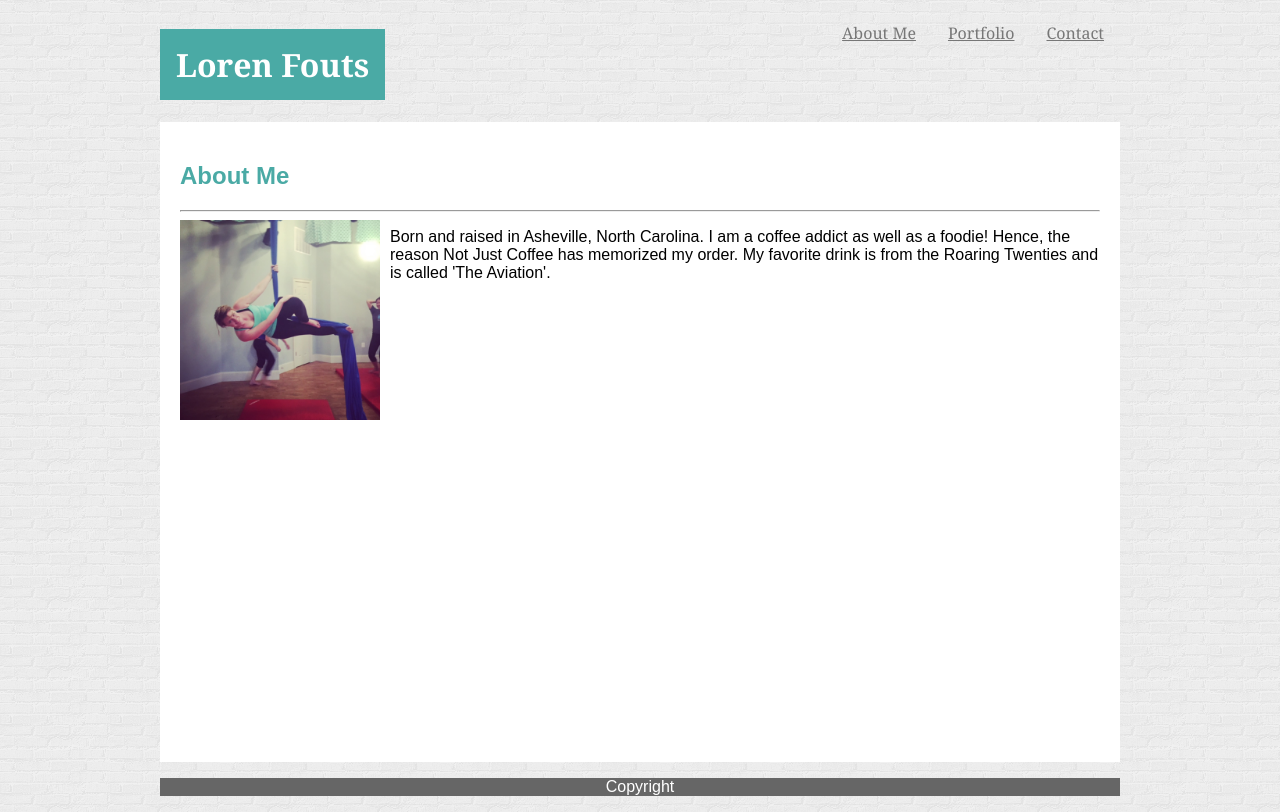
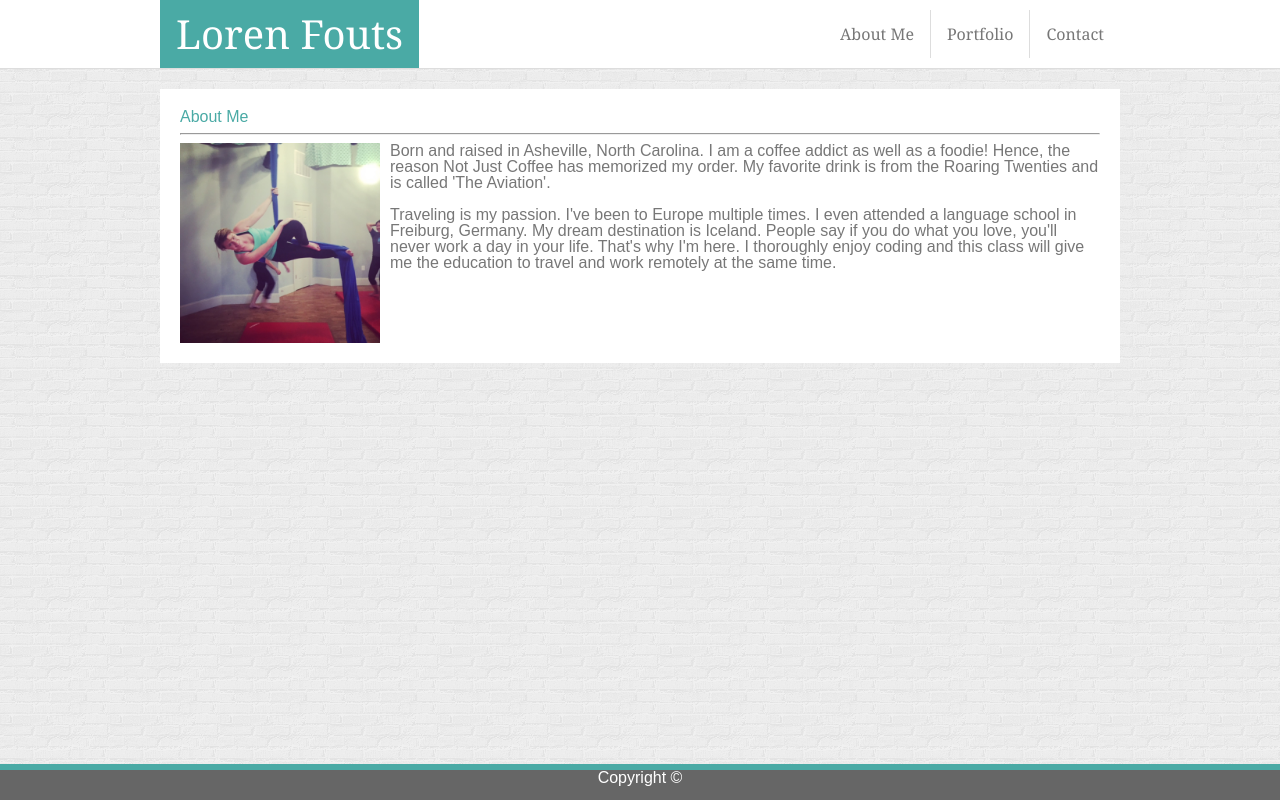
Before and after one commit to lfouts/Basic-Portfolio, a plain HTML site: page index.html in a window 1280 px wide. Drawn offline with Linux system fonts and the light colour scheme; a script that the page names is missing.

Commit message:
added spacing and footer

```diff
--- a/assets/css/reset.css
+++ b/assets/css/reset.css
@@ -0,0 +1,48 @@
+/* http://meyerweb.com/eric/tools/css/reset/
+   v2.0 | 20110126
+   License: none (public domain)
+*/
+
+html, body, div, span, applet, object, iframe,
+h1, h2, h3, h4, h5, h6, p, blockquote, pre,
+a, abbr, acronym, address, big, cite, code,
+del, dfn, em, img, ins, kbd, q, s, samp,
+small, strike, strong, sub, sup, tt, var,
+b, u, i, center,
+dl, dt, dd, ol, ul, li,
+fieldset, form, label, legend,
+table, caption, tbody, tfoot, thead, tr, th, td,
+article, aside, canvas, details, embed,
+figure, figcaption, footer, header, hgroup,
+menu, nav, output, ruby, section, summary,
+time, mark, audio, video {
+	margin: 0;
+	padding: 0;
+	border: 0;
+	font-size: 100%;
+	font: inherit;
+	vertical-align: baseline;
+}
+/* HTML5 display-role reset for older browsers */
+article, aside, details, figcaption, figure,
+footer, header, hgroup, menu, nav, section {
+	display: block;
+}
+body {
+	line-height: 1;
+}
+ol, ul {
+	list-style: none;
+}
+blockquote, q {
+	quotes: none;
+}
+blockquote:before, blockquote:after,
+q:before, q:after {
+	content: '';
+	content: none;
+}
+table {
+	border-collapse: collapse;
+	border-spacing: 0;
+}
--- a/assets/css/style.css
+++ b/assets/css/style.css
@@ -1,24 +1,39 @@
 body {
   background-image: url(../images/brickwall.png);
+  color: #777777;
+  width: 100%;
+  position: relative;
+}
+
+.content {
   width: 960px;
   margin-left: auto;
   margin-right: auto;
+  padding-bottom: 36px;
 
 }
+
+.header {
+  background-color: white;
+  border-bottom: solid 1px #dddddd;
+}
+
 .portfolio_bar {
   display: flex;
-  justify-content:space-between;
+  justify-content: space-between;
   font-family: 'Georgia', Times, 'Times New Roman', serif;
-
-
+  width: 960px;
+  margin-left: auto;
+  margin-right: auto;
+  background-color: white;
+  text-decoration: none;
 }
 
 h1 {
   background-color: #4aaaa5;
   color: white;
   padding: 14px 16px;
-
-
+  font-size: 40px;
 }
 
 h2 {
@@ -32,16 +47,21 @@ img.me {
 
 .topnav {
   overflow: hidden;
-
-
 }
-
 
 .icon {
   position: relative;
   float: left;
   margin: 5px;
+  font-size: 15px;
+  text-align: center;
+
 }
+
+.icon:hover {
+  opacity: .5;
+}
+
 h3 {
   position: absolute;
   top: 145px;
@@ -49,7 +69,6 @@ h3 {
   padding: 10px;
   color: white;
   background-color: #4aaaa5;
-
 }
 
 .topnav a {
@@ -57,6 +76,16 @@ h3 {
   color: #777777;
   text-align: center;
   padding: 14px 16px;
+  text-decoration: none;
+  height: 20px;
+  line-height: 20px;
+  margin-top: 10px;
+  margin-bottom: 10px;
+  border-right: 1px solid #dddddd;
+
+}
+.topnav a:last-child{
+  border-right: none;
 }
 
 .topnav a:hover {
@@ -65,15 +94,16 @@ h3 {
 }
 
 div.container {
+  margin-top: 20px;
   padding: 20px;
   background-color: white;
   font-family: arial, 'Helvetica Neue', Helvetica, sans-serif;
-  height: 600px;
+  overflow: auto;
+
 }
 
 div.container_two {
   font-family: arial, 'Helvetica Neue', Helvetica, sans-serif;
-
 }
 
 input[type=text], select, textarea {
@@ -89,15 +119,16 @@ input[type=text], select, textarea {
 
 input[type=submit]:hover {
   background-color: #ddd;
+}
 
-}
 .footer {
-  width: 100%
-  position:fixed;
+  position: absolute;
+  bottom: 0px;
+  width: 100%;
+  height: 30px;
   background-color: #666666;
   color: white;
   text-align: center;
-  border-top: #4aaaa5;
+  border-top: solid 6px #4aaaa5;
   font-family: arial, 'Helvetica Neue', Helvetica, sans-serif;
-
 }
--- a/index.html
+++ b/index.html
@@ -1,14 +1,18 @@
 <!DOCTYPE <!DOCTYPE html>
 <html>
+
 <head>
   <meta charset="utf-8" />
   <meta http-equiv="X-UA-Compatible" content="IE=edge">
   <title>Basic Portfolio</title>
   <meta name="viewport" content="width=device-width, initial-scale=1">
   <script src="main.js"></script>
+  <link rel="stylesheet" type="text/css" href="assets/css/reset.css">
   <link rel="stylesheet" type="text/css" href="assets/css/style.css">
 </head>
+
 <body>
+  <div class="header">
 
     <div class="portfolio_bar">
       <h1>Loren Fouts</h1>
@@ -18,10 +22,9 @@
         <a href="contact.html">Contact</a>
       </div>
     </div>
+  </div>
 
-
-
-
+  <div class="content">
 
 
     <div class="container">
@@ -33,17 +36,26 @@
       <img class="me" src="assets/images/silks.jpg" alt="me" width="200" height="200">
 
       <p>
-        Born and raised in Asheville, North Carolina.  I am a coffee addict as well as a foodie!
-        Hence, the reason Not Just Coffee has memorized my order.  My favorite drink is from the Roaring Twenties and is called 'The Aviation'.
-
+        Born and raised in Asheville, North Carolina. I am a coffee addict as well as a foodie! Hence, the reason Not Just Coffee has memorized my order.
+        My favorite drink is from the Roaring Twenties and is called 'The Aviation'.
+      </p>
+      <br />
+      <p>
+        Traveling is my passion.  I've been to Europe multiple times.  I even attended a language school in Freiburg, Germany. My dream destination is Iceland.
+        People say if you do what you love, you'll never work a day in your life. That's why I'm here.
+        I thoroughly enjoy coding and this class will give me the education to travel and work remotely at the same time.
       </p>
 
     </div>
+  </div>
+
   <div class="footer">
-    <p>Copyright</p>
+    <p>Copyright &copy;</p>
   </div>
 
 
 
+
 </body>
+
 </html>
```
Also changed, not shown: contact.html (+14 -8 lines), portfolio.html (+18 -8 lines). Lines whose indentation alone changed are shown as unchanged.
